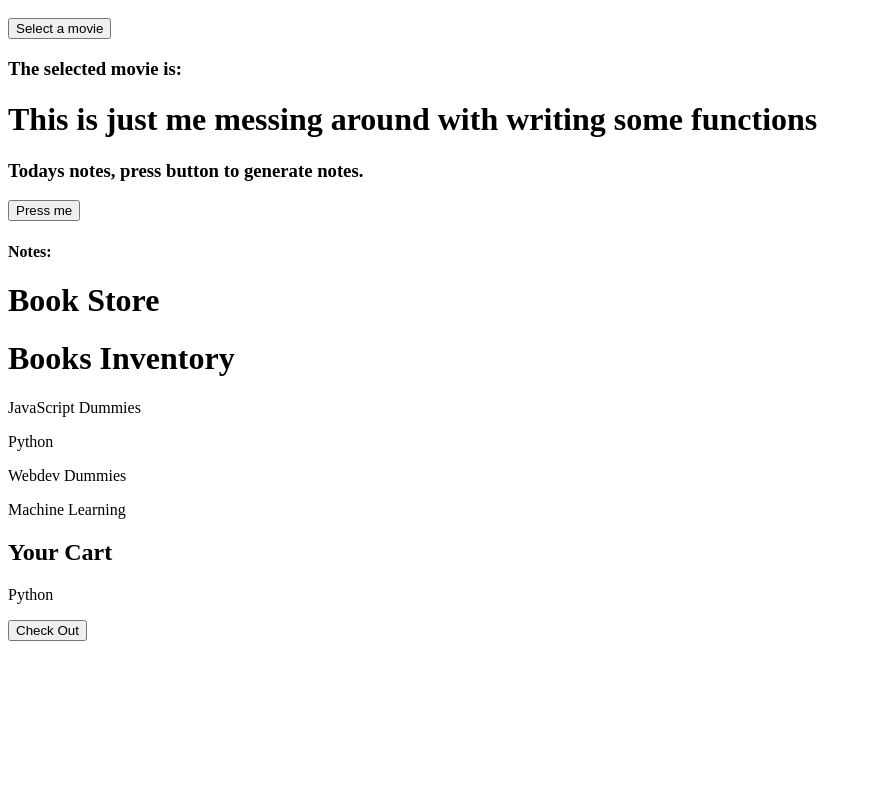
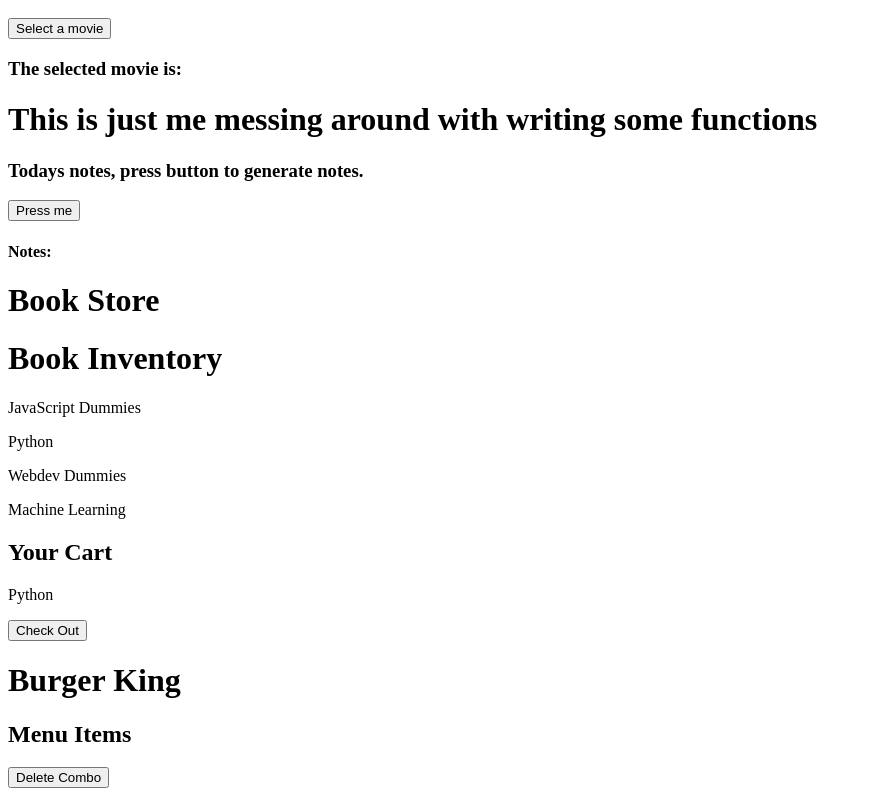
Before and after one commit to BigBreakfast28/JavaScriptPractice, a plain HTML site: page index.html in a window 1280 px wide. Shown: the part 869-1665 px from the top of the page, without its empty margins (0-872 px from the left). Before the commit the page ends 1518 px from the top, so only its background shows below. Drawn offline with Linux system fonts and the light colour scheme.

Commit message:
Starting Chapter 9

```diff
--- a/index.html
+++ b/index.html
@@ -50,10 +50,19 @@
     <div>
         <h1>Book Store</h1>
         <div>
-            <h1>Books Inventory</h1>
+            <h1>Book Inventory</h1>
             <div id="bookstore"></div>
             <h2>Your Cart</h2>
             <div id="bookCart"></div>
+        </div>
+    </div>
+
+    <div>
+        <h1>Burger King</h1>
+        <div>
+            <h2>Menu Items</h2>
+            <div id="burgerKingMenu"></div>
+            <button id="deleteCombo">Delete Combo</button>
         </div>
     </div>
 <script src="scripts.js"></script>
--- a/prototypes.js
+++ b/prototypes.js
@@ -297,11 +297,3 @@
 
 
 //In order to create a succesful food store then I need to create two seperate objects: fast food place and shopping cart
-
-const burgerKing = {
-    combos: ['Whopper', 'Spicy Royal Crispy chicken', 'Chicken Nuggets'],
-    removeCombo() {
-
-    }
-    //Something is going wrong here where the array won't display the newly added item. */
-}
```
